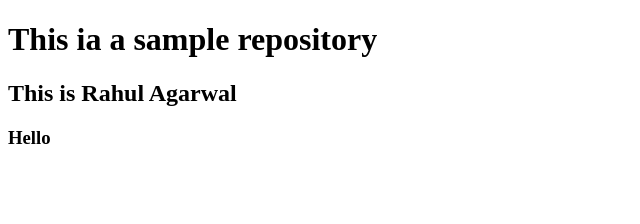
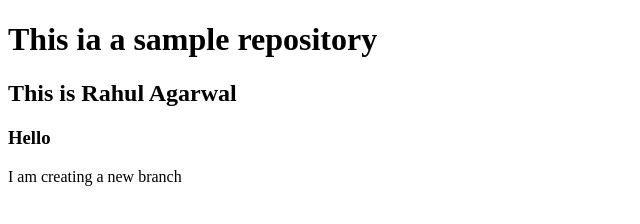
Before and after one commit to heyRahull/sample-repo, a plain HTML site: page index.html in a window 1280 px wide. Shown: the whole page, without its empty margins (0-640 px from the left). Drawn offline with Linux system fonts and the light colour scheme.

Commit message:
Update line in the branch
Update line in the branch

```diff
--- a/index.html
+++ b/index.html
@@ -10,5 +10,7 @@
     <h1>This ia a sample repository</h1>
     <h2>This is Rahul Agarwal</h2>
     <h3>Hello</h3>
+
+    <p>I am creating a new branch</p>
   </body>
 </html>
```
